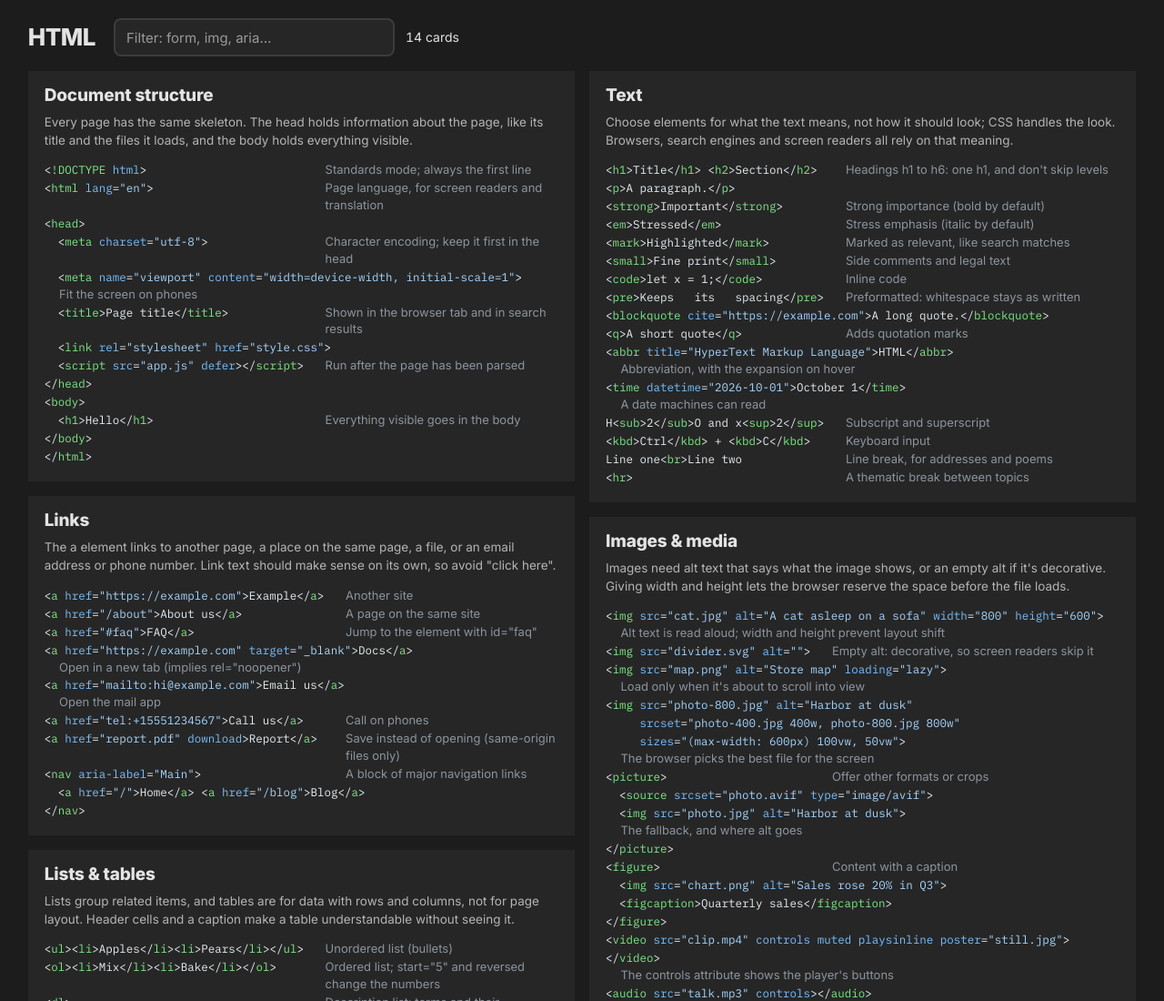
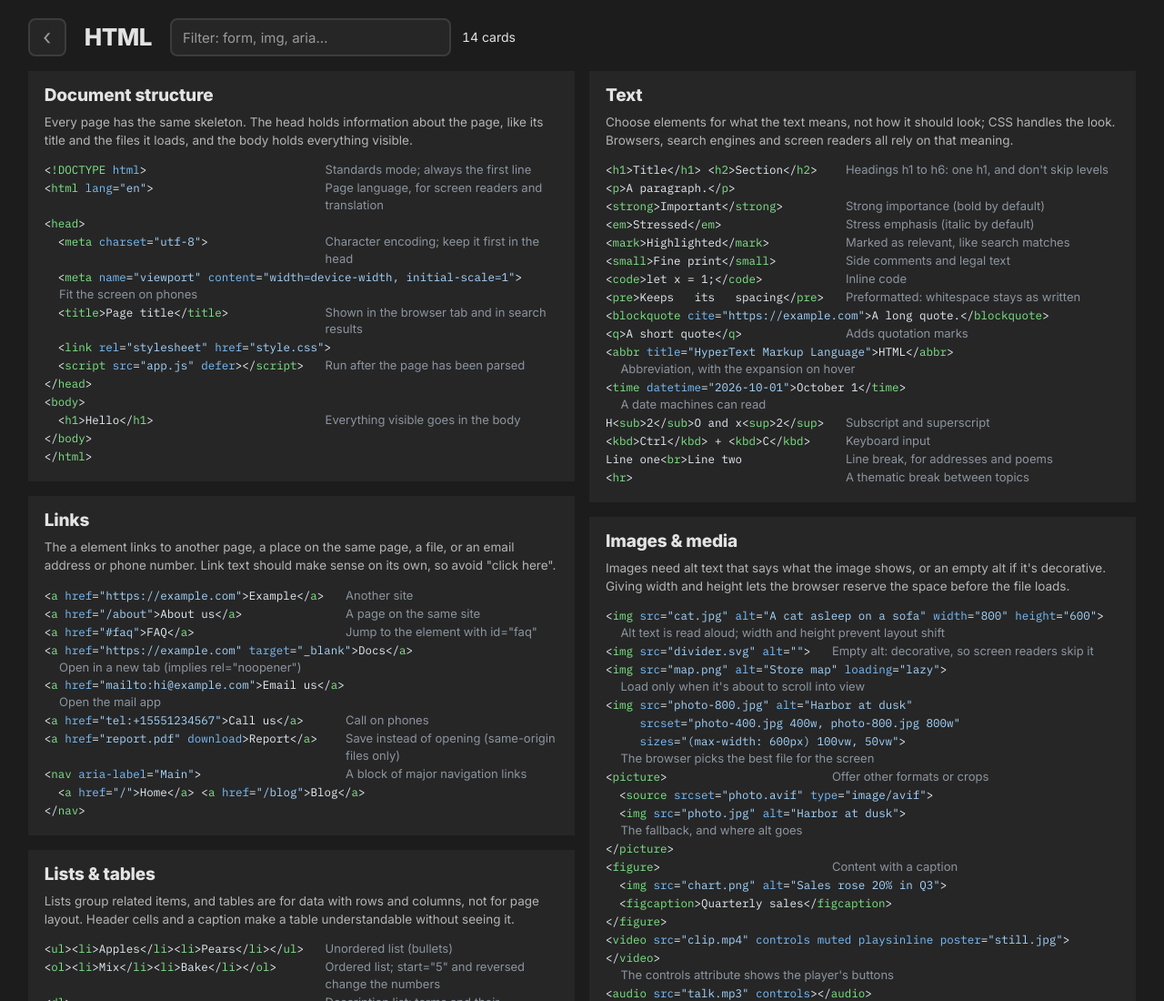
Before and after one commit to aus-tn/cheat-sheet, a plain HTML site: page html.html in a window 1280 px wide. Shown: the top 1100 px of the page at 91% size. Drawn offline with Linux system fonts and the light colour scheme.

Commit message:
add back button to each internal page

```diff
--- a/html.html
+++ b/html.html
@@ -61,6 +61,13 @@ header { display: flex; flex-wrap: wrap; align-items: center; gap: 12px 20px; ma
   line-height: var(--bar-h);    /* same height as the filter box */
   color: var(--ink);
 }
+.back-link {
+  display: inline-flex; flex: 0 0 var(--bar-h); align-items: center; justify-content: center;
+  width: var(--bar-h); height: var(--bar-h); border: 2px solid var(--border); border-radius: 8px;
+  background: var(--card); color: var(--note); font-size: 24px; line-height: 1; text-decoration: none;
+}
+.back-link:hover { border-color: var(--note); color: var(--ink); }
+.back-link:focus-visible { outline: 2px solid var(--ink); outline-offset: 2px; }
 .tools { display: flex; align-items: center; gap: 12px; flex: 0 1 380px; }
 .field { position: relative; flex: 1 1 auto; }
 .field input {
@@ -166,6 +173,7 @@ tbody tr > :last-child { padding-right: 0; }
 <body>
 <div class="wrap">
   <header>
+    <a class="back-link" href="index.html" aria-label="Back to cheat sheets">&lsaquo;</a>
     <h1 class="sheet-title">HTML</h1>
     <div class="tools">
       <div class="field">
```
Also changed, not shown: css.html (+8 -0 lines), git.html (+8 -0 lines), graphql.html (+8 -0 lines), index.html (+1 -7 lines), javascript.html (+8 -0 lines), liquid.html (+8 -0 lines), react.html (+8 -0 lines), typescript.html (+8 -0 lines).
